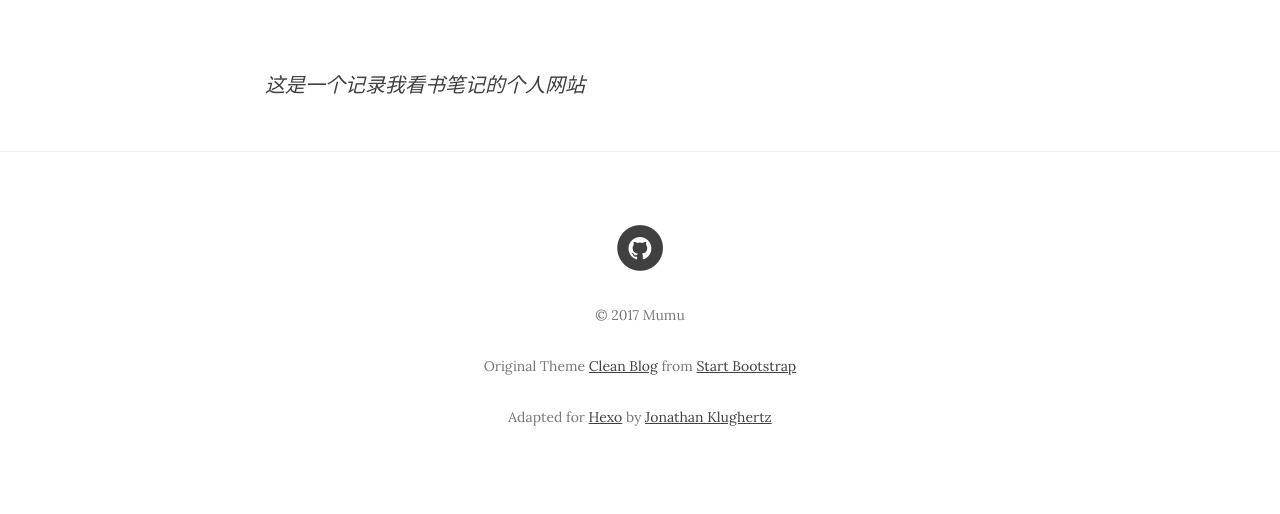
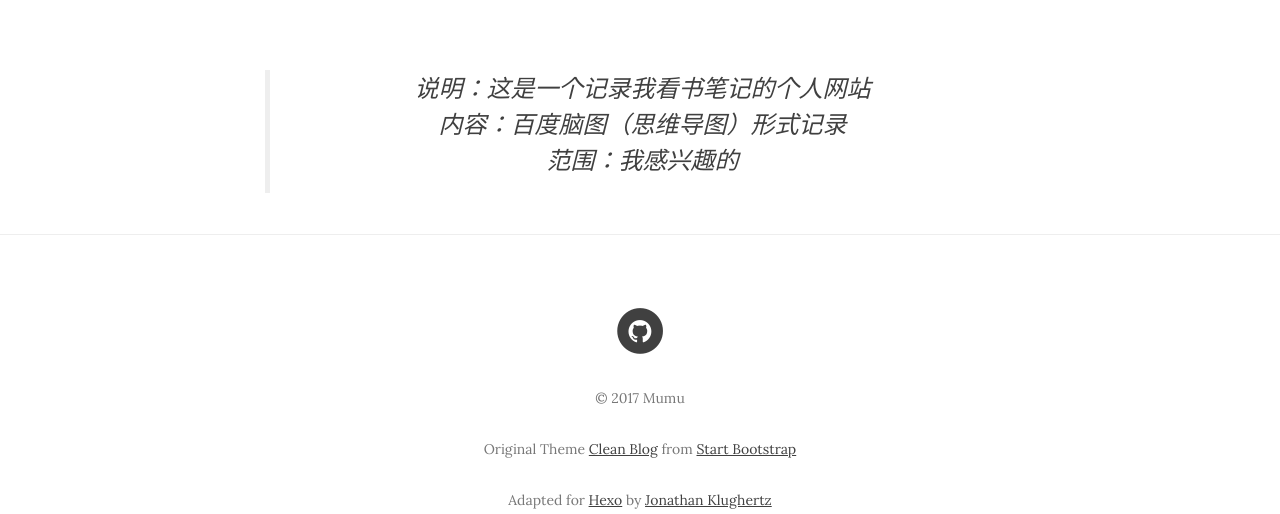
Before and after one commit to CaiRuSen/CaiRuSen.github.io, a plain HTML site: page 2017/12/12/Book/index.html in a window 1280 px wide. Shown: the part 423-937 px from the top of the page. Before the commit the page ends 916 px from the top, so only its background shows below. Drawn offline with nearby package versions, Linux system fonts and the light colour scheme.

Commit message:
Site updated: 2017-12-12 17:03:25

```diff
--- a/2017/12/12/Book/index.html
+++ b/2017/12/12/Book/index.html
@@ -10,7 +10,7 @@
 
     <!--Description-->
 
-        <meta name="description" content="这是一个记录我看书笔记的个人网站">
+        <meta name="description" content="说明：这是一个记录我看书笔记的个人网站内容：百度脑图（思维导图）形式记录范围：我感兴趣的">
 
 
     <!--Author-->
@@ -140,7 +140,9 @@
 
             <!-- Post Main Content -->
             <div class="col-lg-8 col-lg-offset-2 col-md-10 col-md-offset-1">
-                <p><em>这是一个记录我看书笔记的个人网站</em></p>
+                <blockquote>
+<p>说明：这是一个记录我看书笔记的个人网站<br>内容：百度脑图（思维导图）形式记录<br>范围：我感兴趣的</p>
+</blockquote>
 
 
 
```
Also changed, not shown: archives/2017/12/index.html (+1 -1 lines), archives/2017/index.html (+1 -1 lines), archives/index.html (+2 -2 lines).
